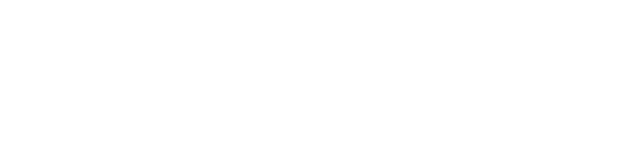
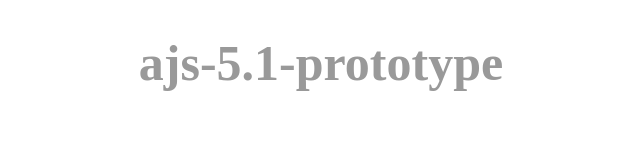
Before and after one commit to Sergius92739/ajs-5.1-constructor_function, a website built with webpack: page src/index.html in a window 1280 px wide. Shown: the whole page, without its empty margins (319-959 px from the left). Built offline with nearby package versions, Linux system fonts and the light colour scheme.

Commit message:
index.js fixed & added css/style.css & index.html fixed

```diff
--- /dev/null
+++ b/src/css/style.css
@@ -0,0 +1,8 @@
+body {
+  color: #999;
+}
+
+h1 {
+  font-size: 50px;
+  text-align: center;
+}
--- a/src/index.html
+++ b/src/index.html
@@ -7,6 +7,6 @@
   <title>Document</title>
 </head>
 <body>
-
+  <h1>ajs-5.1-prototype</h1>
 </body>
 </html>
--- a/src/index.js
+++ b/src/index.js
@@ -1,2 +1,2 @@
-import Character from './js/character';
-import types from './js/types';
+import './js/character';
+import './css/style.css';
```
